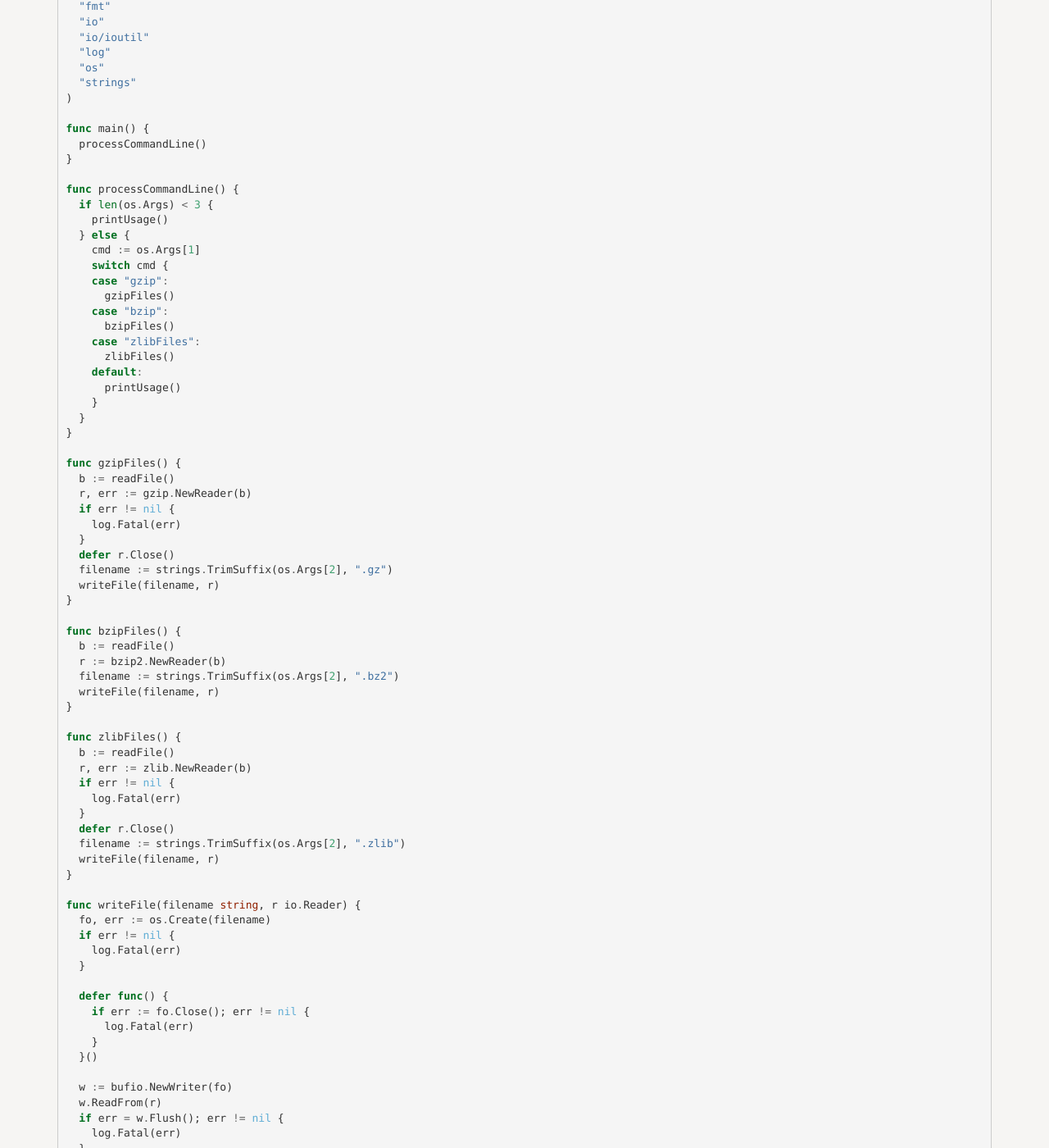
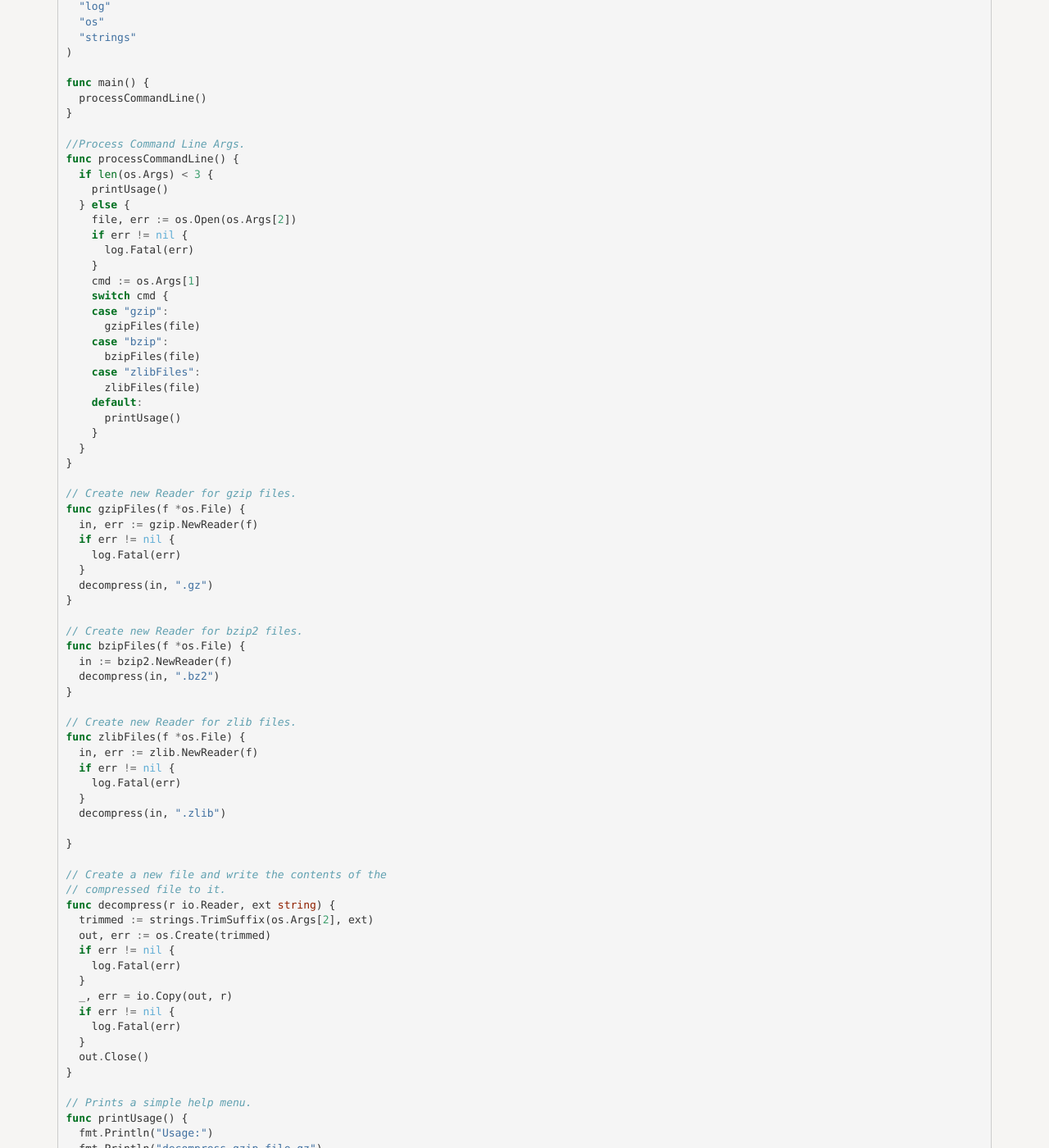
Before and after one commit to BasementKrew/revelation.io, a Jekyll site: the page built from _posts/2014-08-4-golang-compress.markdown, in a window 1280 px wide and 1400 px high, scrolled down 865 px. Shown: the whole window at 82% size. Built offline with Jekyll 4.4.1, drawn with Linux system fonts in a browser that asks for light colours; Markdown is read by kramdown in place of the engine named in the settings; some of the changed text lies outside the part shown.

Commit message:
updated article

````diff
--- a/_posts/2014-08-4-golang-compress.markdown
+++ b/_posts/2014-08-4-golang-compress.markdown
@@ -13,14 +13,11 @@ Ahh, data compression. What nerd doesn't love a freshly compressed bag of bits i
 package main
 
 import (
-  "bufio"
-  "bytes"
   "compress/bzip2"
   "compress/gzip"
   "compress/zlib"
   "fmt"
   "io"
-  "io/ioutil"
   "log"
   "os"
   "strings"
@@ -30,86 +27,77 @@ func main() {
   processCommandLine()
 }
 
+//Process Command Line Args.
 func processCommandLine() {
   if len(os.Args) < 3 {
     printUsage()
   } else {
+    file, err := os.Open(os.Args[2])
+    if err != nil {
+      log.Fatal(err)
+    }
     cmd := os.Args[1]
     switch cmd {
     case "gzip":
-      gzipFiles()
+      gzipFiles(file)
     case "bzip":
-      bzipFiles()
+      bzipFiles(file)
     case "zlibFiles":
-      zlibFiles()
+      zlibFiles(file)
     default:
       printUsage()
     }
   }
 }
 
-func gzipFiles() {
-  b := readFile()
-  r, err := gzip.NewReader(b)
+// Create new Reader for gzip files.
+func gzipFiles(f *os.File) {
+  in, err := gzip.NewReader(f)
   if err != nil {
     log.Fatal(err)
   }
-  defer r.Close()
-  filename := strings.TrimSuffix(os.Args[2], ".gz")
-  writeFile(filename, r)
+  decompress(in, ".gz")
 }
 
-func bzipFiles() {
-  b := readFile()
-  r := bzip2.NewReader(b)
-  filename := strings.TrimSuffix(os.Args[2], ".bz2")
-  writeFile(filename, r)
+// Create new Reader for bzip2 files.
+func bzipFiles(f *os.File) {
+  in := bzip2.NewReader(f)
+  decompress(in, ".bz2")
 }
 
-func zlibFiles() {
-  b := readFile()
-  r, err := zlib.NewReader(b)
+// Create new Reader for zlib files.
+func zlibFiles(f *os.File) {
+  in, err := zlib.NewReader(f)
   if err != nil {
     log.Fatal(err)
   }
-  defer r.Close()
-  filename := strings.TrimSuffix(os.Args[2], ".zlib")
-  writeFile(filename, r)
+  decompress(in, ".zlib")
+
 }
 
-func writeFile(filename string, r io.Reader) {
-  fo, err := os.Create(filename)
+// Create a new file and write the contents of the
+// compressed file to it.
+func decompress(r io.Reader, ext string) {
+  trimmed := strings.TrimSuffix(os.Args[2], ext)
+  out, err := os.Create(trimmed)
   if err != nil {
     log.Fatal(err)
   }
-
-  defer func() {
-    if err := fo.Close(); err != nil {
-      log.Fatal(err)
-    }
-  }()
-
-  w := bufio.NewWriter(fo)
-  w.ReadFrom(r)
-  if err = w.Flush(); err != nil {
-    log.Fatal(err)
-  }
-}
-
-func readFile() *bytes.Reader {
-  buffer, err := ioutil.ReadFile(os.Args[2])
+  _, err = io.Copy(out, r)
   if err != nil {
     log.Fatal(err)
   }
-  return bytes.NewReader(buffer)
+  out.Close()
 }
 
+// Prints a simple help menu.
 func printUsage() {
   fmt.Println("Usage:")
-  fmt.Println("compress gzip file.gz")
-  fmt.Println("compress bzip file.bz2")
-  fmt.Println("compress zlib file.zlib")
+  fmt.Println("decompress gzip file.gz")
+  fmt.Println("decompress bzip file.bz2")
+  fmt.Println("decompress zlib file.zlib")
 }
+
 ```
 
 Just like that we are decompressing files! Throw that together with the tar and zip example from our [archive](golang-archive.html) article and you can replace a whole slew of command line utilities! As always, any thoughts or comments are appreciated.
````
